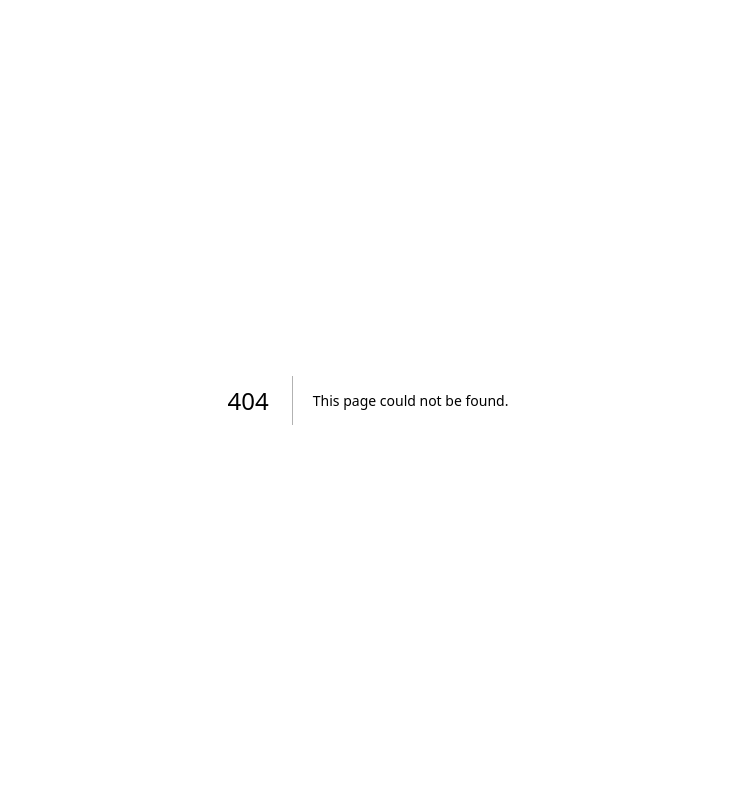
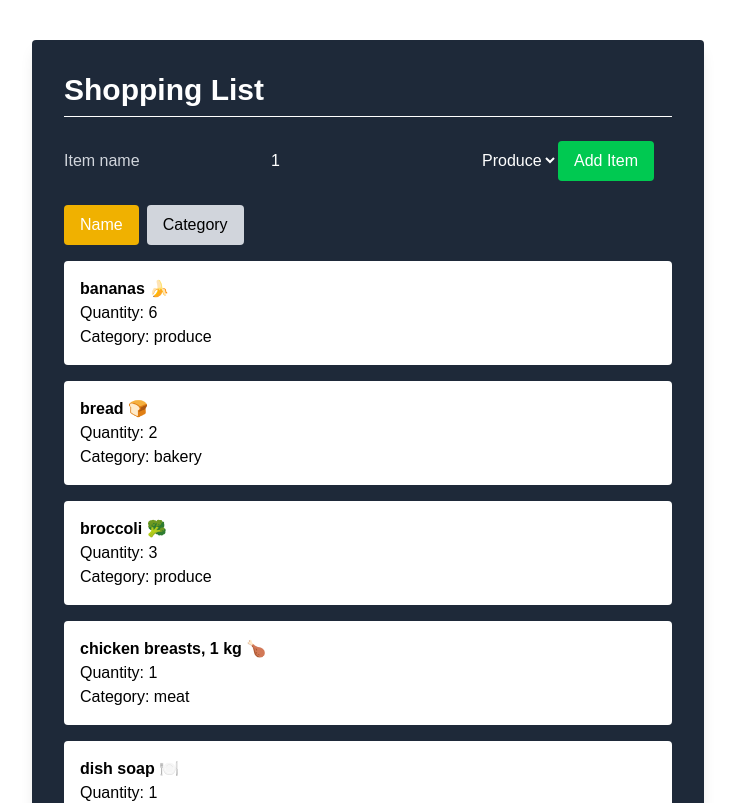
Before and after one commit to hadi2002-web/cprg306-assignments, a Next.js app: page /week-7 in a window 1280 px wide. Before the commit this address had no page. Shown: the top 803 px of the page, without its empty margins (272-1007 px from the left). Built offline with nearby package versions, Linux system fonts and the light colour scheme.

Commit message:
week 7 assignment

```diff
--- a/app/page.js
+++ b/app/page.js
@@ -10,6 +10,7 @@ export default function Page() {
         <Link href="/week-4">go to Week 4 {"-->"}</Link>
         <Link href="/week-5">go to Week 5 {"-->"}</Link>
         <Link href="/week-6">go to Week 6 {"-->"}</Link>
+        <Link href="/week-7">go to Week 7 {"-->"}</Link>
 
 
       </p>
--- /dev/null
+++ b/app/week-7/Item.js
@@ -0,0 +1,9 @@
+export default function Item({ name, quantity, category }) {
+  return (
+    <div className="bg-white text-black p-4 rounded mb-4">
+      <p className="font-semibold">{name}</p>
+      <p>Quantity: {quantity}</p>
+      <p>Category: {category}</p>
+    </div>
+  );
+}
--- /dev/null
+++ b/app/week-7/ItemList.js
@@ -0,0 +1,61 @@
+"use client";
+
+import { useState } from "react";
+import Item from "./Item";
+
+export default function ItemList({ items }) {
+
+  const [sortBy, setSortBy] = useState("name");
+
+  const sortedItems = [...items].sort((a, b) => {
+    if (sortBy === "name") {
+      return a.name.localeCompare(b.name);
+    } else {
+      return a.category.localeCompare(b.category);
+    }
+  });
+
+  return (
+    <div>
+
+      <div className="mb-4">
+        <div className="mb-4">
+            <ul className="mt-4"></ul>
+        </div>
+        <button
+          onClick={() => setSortBy("name")}
+          className={`px-4 py-2 mr-2 rounded ${
+            sortBy === "name"
+              ? "bg-yellow-500 text-white"
+              : "bg-gray-300 text-black"
+          }`}
+        >
+          Name
+        </button>
+
+        <button
+          onClick={() => setSortBy("category")}
+          className={`px-4 py-2 rounded ${
+            sortBy === "category"
+              ? "bg-yellow-500 text-white"
+              : "bg-gray-300 text-black"
+          }`}
+        >
+          Category
+        </button>
+      </div>
+
+      <ul>
+        {sortedItems.map((item) => (
+          <Item
+            key={item.id}
+            name={item.name}
+            quantity={item.quantity}
+            category={item.category}
+          />
+        ))}
+      </ul>
+
+    </div>
+  );
+}
--- /dev/null
+++ b/app/week-7/NewItem.js
@@ -0,0 +1,68 @@
+"use client";
+
+import { useState } from "react";
+
+export default function NewItem({ onAddItem }) {
+
+  const [name, setName] = useState("");
+  const [quantity, setQuantity] = useState(1);
+  const [category, setCategory] = useState("produce");
+
+  function handleSubmit(e) {
+    e.preventDefault();
+
+    const item = {
+      id: crypto.randomUUID(),
+      name: name,
+      quantity: quantity,
+      category: category
+    };
+
+    onAddItem(item);
+
+    setName("");
+    setQuantity(1);
+    setCategory("produce");
+  }
+
+  return (
+    <form onSubmit={handleSubmit} className="mb-6">
+
+      <input
+        type="text"
+        value={name}
+        placeholder="Item name"
+        onChange={(e) => setName(e.target.value)}
+        required
+        className="text-white placeholder-gray-300"
+      />
+
+      <input
+        type="number"
+        value={quantity}
+        min="1"
+        onChange={(e) => setQuantity(e.target.value)}
+        className="text-white placeholder-gray-300"
+      />
+
+      <select
+        value={category}
+        onChange={(e) => setCategory(e.target.value)}
+        className="text-white placeholder-gray-300"
+      >
+        <option value="produce">Produce</option>
+        <option value="dairy">Dairy</option>
+        <option value="bakery">Bakery</option>
+        <option value="meat">Meat</option>
+      </select>
+
+      <button
+        type="submit"
+        className="bg-green-500 px-4 py-2 rounded text-white"
+      >
+        Add Item
+      </button>
+
+    </form>
+  );
+}
--- /dev/null
+++ b/app/week-7/items.json
@@ -0,0 +1,74 @@
+[
+  {
+    "id": "1h2GJKH12gkHG31h1H",
+    "name": "milk, 4 L 🥛",
+    "quantity": 1,
+    "category": "dairy"
+  },
+  {
+    "id": "2KJH3k2j3H1k2J3K1H",
+    "name": "bread 🍞",
+    "quantity": 2,
+    "category": "bakery"
+  },
+  {
+    "id": "3h2KJH3k2j3H1k2J3",
+    "name": "eggs, dozen 🥚",
+    "quantity": 2,
+    "category": "dairy"
+  },
+  {
+    "id": "4k2J3K1H2GJKH12gk",
+    "name": "bananas 🍌",
+    "quantity": 6,
+    "category": "produce"
+  },
+  {
+    "id": "5H1h1H2KJH3k2j3H",
+    "name": "broccoli 🥦",
+    "quantity": 3,
+    "category": "produce"
+  },
+  {
+    "id": "6H1k2J3K1H2GJKH1",
+    "name": "chicken breasts, 1 kg 🍗",
+    "quantity": 1,
+    "category": "meat"
+  },
+  {
+    "id": "7gkHG31h1H2KJH3k",
+    "name": "pasta sauce 🍝",
+    "quantity": 3,
+    "category": "canned goods"
+  },
+  {
+    "id": "8j3H1k2J3K1H2GJK",
+    "name": "spaghetti, 454 g 🍝",
+    "quantity": 2,
+    "category": "dry goods"
+  },
+  {
+    "id": "9H12gkHG31h1H2KJ",
+    "name": "toilet paper, 12 pack 🧻",
+    "quantity": 1,
+    "category": "household"
+  },
+  {
+    "id": "10H3k2j3H1k2J3K1",
+    "name": "paper towels, 6 pack",
+    "quantity": 1,
+    "category": "household"
+  },
+  {
+    "id": "11k2J3K1H2GJKH12",
+    "name": "dish soap 🍽️",
+    "quantity": 1,
+    "category": "household"
+  },
+  {
+    "id": "12GJKH12gkHG31h1",
+    "name": "hand soap 🧼",
+    "quantity": 4,
+    "category": "household"
+  }
+]
--- /dev/null
+++ b/app/week-7/page.js
@@ -0,0 +1,34 @@
+"use client";
+
+import { useState } from "react";
+import itemsData from "./items.json";
+import ItemList from "./ItemList";
+import NewItem from "./NewItem";
+
+export default function Page() {
+
+  const [items, setItems] = useState(itemsData);
+
+  function handleAddItem(newItem) {
+    setItems([...items, newItem]);
+  }
+
+
+  return (
+  <main className="min-h-screen bg-black-700 flex justify-center items-start pt-10">
+
+    <div className="bg-gray-800 w-full max-w-2xl p-8 rounded shadow-lg text-white">
+
+      <h1 className="text-3xl font-bold mb-6 border-b pb-2">
+        Shopping List
+      </h1>
+
+      <NewItem onAddItem={handleAddItem} />
+
+      <ItemList items={items} />
+
+    </div>
+
+  </main>
+);
+}
```
Also changed, not shown: 1 other file (tests, documents, lock files or other folders).
